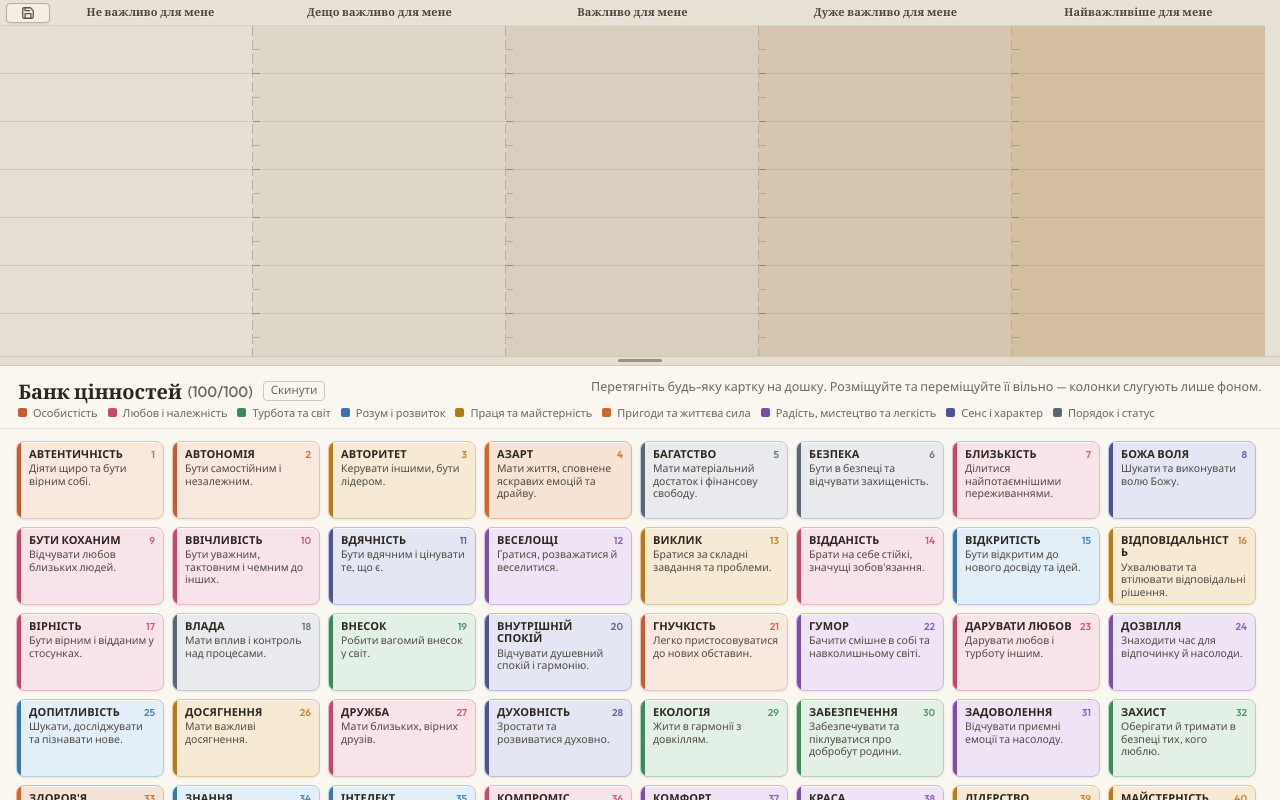
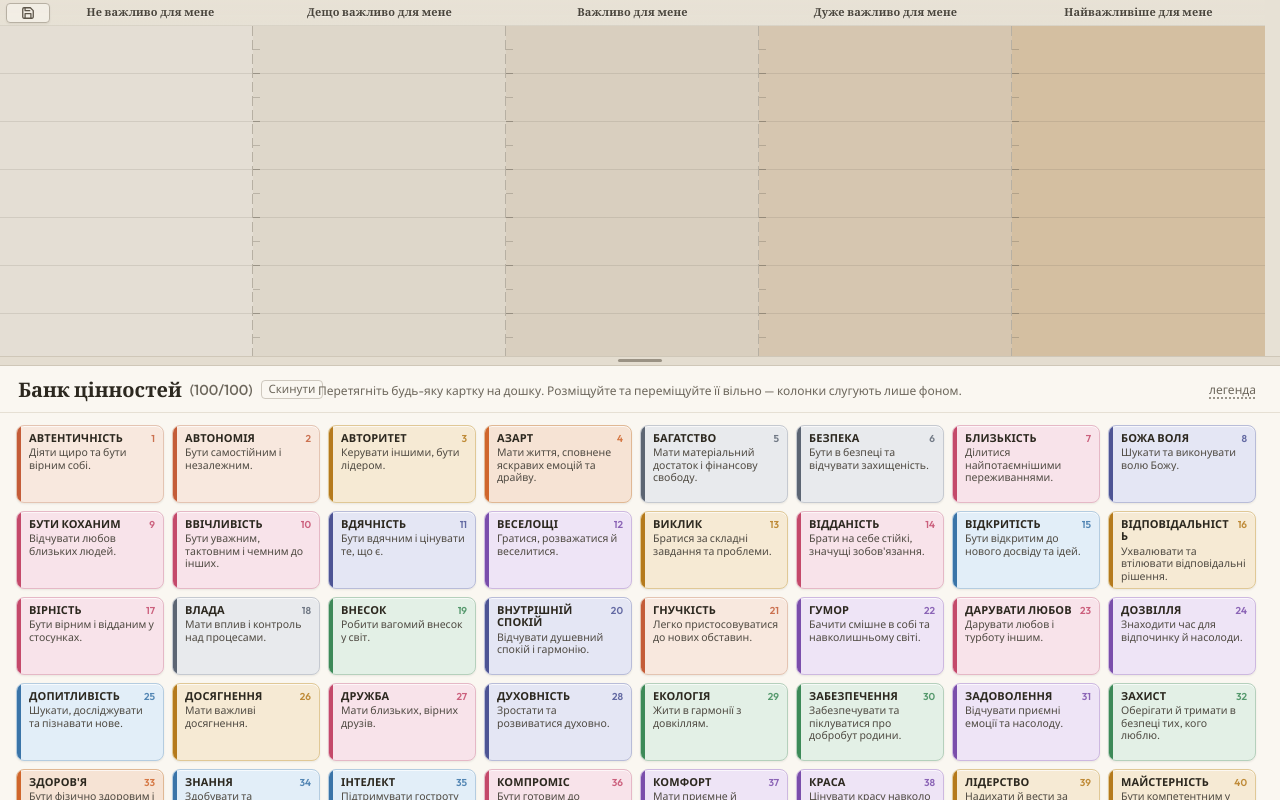
Before and after one commit to danvoronov/githubpages-files_for_my_personal_site_apps, a PHP site: page /act_values/index.html in a window 1280 px wide. Run offline with PHP 8.4, Linux system fonts and the light colour scheme.

Commit message:
згоратян де цінності

```diff
--- a/act_values/app.js
+++ b/act_values/app.js
@@ -130,6 +130,7 @@ const bankHead = bank ? bank.querySelector(".bank-head") : null;
 
 const CARD_W = 148;
 const CARD_H = 78;
+const BOARD_CARD_H = 36;
 const CANVAS_MIN = 2400;
 const COLUMN_COUNT = 5;
 const BOARD_INSET = 4;
@@ -145,7 +146,11 @@ VALUES.forEach((v) => {
   el.innerHTML =
     '<span class="num">' + v.n + "</span>" +
     "<h2>" + v.title + "</h2>" +
-    "<p>" + v.text + "</p>";
+    "<p>" + v.text + "</p>" +
+    '<div class="card-tooltip" aria-hidden="true">' +
+      '<div class="tooltip-num">#' + v.n + "</div>" +
+      '<div class="tooltip-text">' + v.text + "</div>" +
+    "</div>";
   bankCards.appendChild(el);
 });
 
@@ -171,9 +176,10 @@ function finiteNumber(value, fallback) {
 }
 
 function cardSize(card) {
+  const isBoard = card.parentElement === canvas;
   return {
     width: card.offsetWidth || CARD_W,
-    height: card.offsetHeight || CARD_H
+    height: card.offsetHeight || (isBoard ? BOARD_CARD_H : CARD_H)
   };
 }
 
@@ -202,6 +208,7 @@ function setCardLayout(card, zone, xRatio, top) {
 
   card.dataset.zone = String(safeZone);
   card.dataset.xRatio = String(safeRatio);
+  card.dataset.tooltipPos = safeTop < 50 ? "below" : "above";
   card.style.left = left + "px";
   card.style.top = safeTop + "px";
 }
@@ -381,6 +388,7 @@ function loadState() {
         if (!Number.isInteger(itemNumber) || itemNumber < 1 || itemNumber > VALUES.length) return;
         const card = bankCards.querySelector(`.card[data-n="${itemNumber}"]`);
         if (card) {
+          card.classList.add("on-board");
           canvas.appendChild(card);
           card.style.position = "absolute";
           const oldLeft = finiteNumber(item.left, BOARD_INSET);
@@ -490,6 +498,7 @@ function autoScroll() {
 
 function placeOnBoard(card, clientX, clientY, anchorX, anchorY) {
   const canvasRect = canvas.getBoundingClientRect();
+  card.classList.add("on-board");
   canvas.appendChild(card);
   card.style.position = "absolute";
   card.style.transform = "";
@@ -507,6 +516,7 @@ function placeOnBoard(card, clientX, clientY, anchorX, anchorY) {
 }
 
 function returnToBank(card) {
+  card.classList.remove("on-board");
   card.style.position = "";
   card.style.left = "";
   card.style.top = "";
@@ -516,6 +526,7 @@ function returnToBank(card) {
   card.style.height = "";
   delete card.dataset.zone;
   delete card.dataset.xRatio;
+  delete card.dataset.tooltipPos;
 
   const num = Number(card.dataset.n);
   const children = Array.from(bankCards.querySelectorAll(".card"));
@@ -538,6 +549,7 @@ function resetAllCards() {
   }
   const placedCards = Array.from(canvas.querySelectorAll(".card"));
   placedCards.forEach((card) => {
+    card.classList.remove("on-board");
     card.style.position = "";
     card.style.left = "";
     card.style.top = "";
@@ -547,6 +559,7 @@ function resetAllCards() {
     card.style.height = "";
     delete card.dataset.zone;
     delete card.dataset.xRatio;
+    delete card.dataset.tooltipPos;
   });
 
   const allCards = Array.from(bankCards.children).concat(placedCards);
@@ -601,7 +614,7 @@ function exportBoardToPng() {
   let maxCardBottom = 350;
   placedCards.forEach((c) => {
     const top = parseFloat(c.style.top) || 0;
-    const bottom = top + CARD_H + 30;
+    const bottom = top + BOARD_CARD_H + 30;
     if (bottom > maxCardBottom) maxCardBottom = bottom;
   });
   const contentHeight = Math.max(board.clientHeight || 500, Math.ceil(maxCardBottom));
@@ -689,8 +702,8 @@ function exportBoardToPng() {
     const rawY = parseFloat(card.style.top) || 0;
     const y = rawY + labelH;
     const w = CARD_W;
-    const h = CARD_H;
-    const r = 8;
+    const h = BOARD_CARD_H;
+    const r = 6;
 
     let style = { bg: "#ffffff", border: "#cccccc", accent: "#333333" };
     for (const [cls, st] of Object.entries(GROUP_STYLES)) {
@@ -718,50 +731,21 @@ function exportBoardToPng() {
     drawRound(x, y, w, h, r);
     ctx.stroke();
 
-    // Accent strip (left 4px)
-    ctx.save();
-    drawRound(x, y, w, h, r);
-    ctx.clip();
-    ctx.fillStyle = style.accent;
-    ctx.fillRect(x, y, 4, h);
-    ctx.restore();
-
-    // Card number
-    const numEl = card.querySelector(".num");
-    if (numEl) {
-      ctx.fillStyle = style.accent;
-      ctx.font = "600 10px Outfit, 'Segoe UI', system-ui, sans-serif";
-      ctx.textAlign = "right";
-      ctx.textBaseline = "top";
-      ctx.fillText(numEl.textContent.trim(), x + w - 8, y + 6);
-    }
-
-    // Card title (with 2-line wrapping support for long titles)
+    // Card title (centered horizontally and vertically in compact card)
     const h2El = card.querySelector("h2");
-    let textStartY = y + 24;
     if (h2El) {
       ctx.fillStyle = "#2c281f";
-      ctx.font = "600 11px Outfit, 'Segoe UI', system-ui, sans-serif";
-      ctx.textAlign = "left";
-      ctx.textBaseline = "top";
-      const titleLines = wrapText(ctx, h2El.textContent.trim().toUpperCase(), w - 30);
-      titleLines.slice(0, 2).forEach((tLine, tIdx) => {
-        ctx.fillText(tLine, x + 12, y + 6 + tIdx * 12);
-      });
-      textStartY = y + 8 + Math.min(2, titleLines.length) * 12;
-    }
-
-    // Card text
-    const pEl = card.querySelector("p");
-    if (pEl) {
-      ctx.fillStyle = "#4f4a42";
-      ctx.font = "400 10px Outfit, 'Segoe UI', system-ui, sans-serif";
-      ctx.textAlign = "left";
-      ctx.textBaseline = "top";
-      const lines = wrapText(ctx, pEl.textContent.trim(), w - 20);
-      lines.slice(0, 3).forEach((line, idx) => {
-        ctx.fillText(line, x + 12, textStartY + idx * 12.5);
-      });
+      ctx.font = "600 10.5px Outfit, 'Segoe UI', system-ui, sans-serif";
+      ctx.textAlign = "center";
+      ctx.textBaseline = "middle";
+      const titleLines = wrapText(ctx, h2El.textContent.trim().toUpperCase(), w - 16);
+      const textX = x + w / 2;
+      if (titleLines.length <= 1) {
+        ctx.fillText(titleLines[0] || "", textX, y + h / 2);
+      } else {
+        ctx.fillText(titleLines[0], textX, y + 12);
+        ctx.fillText(titleLines[1], textX, y + 24);
+      }
     }
   });
 
@@ -869,7 +853,12 @@ document.addEventListener("pointerdown", (e) => {
   if (!card) return;
   e.preventDefault();
   const rect = card.getBoundingClientRect();
-  const fromBoard = card.parentElement === canvas;
+  const fromBoard = card.parentElement === canvas || card.classList.contains("on-board");
+  if (fromBoard) {
+    card.classList.add("on-board");
+  } else {
+    card.classList.remove("on-board");
+  }
   drag = {
     card,
     anchorX: clamp((e.clientX - rect.left) / Math.max(1, rect.width), 0, 1),
@@ -949,6 +938,7 @@ function cancelDrag() {
   card.style.width = "";
   card.style.height = "";
   if (origin.type === "board") {
+    card.classList.add("on-board");
     canvas.appendChild(card);
     card.style.position = "absolute";
     setCardLayout(card, origin.zone, origin.xRatio, origin.top);
--- a/act_values/index.html
+++ b/act_values/index.html
@@ -42,23 +42,29 @@
     <section id="bank" aria-label="Банк цінностей">
       <div class="bank-head">
         <div class="bank-head-top">
-          <h1>
-            Банк цінностей
+          <div class="bank-head-left">
+            <h1>Банк цінностей</h1>
             <span id="bank-count" class="bank-count">(100/100)</span>
             <button id="reset-btn" class="bank-reset-btn" type="button" title="Скинути всі картки до банку">Скинути</button>
-          </h1>
-          <p>Перетягніть будь-яку картку на дошку. Розміщуйте та переміщуйте її вільно — колонки слугують лише фоном.</p>
-        </div>
-        <div class="legend">
-          <i style="--swatch:#c45c38">Особистість</i>
-          <i style="--swatch:#c4496a">Любов і належність</i>
-          <i style="--swatch:#3d8a58">Турбота та світ</i>
-          <i style="--swatch:#3a74a8">Розум і розвиток</i>
-          <i style="--swatch:#b57a1c">Праця та майстерність</i>
-          <i style="--swatch:#d0662c">Пригоди та життєва сила</i>
-          <i style="--swatch:#7a4eab">Радість, мистецтво та легкість</i>
-          <i style="--swatch:#4d5494">Сенс і характер</i>
-          <i style="--swatch:#5c6573">Порядок і статус</i>
+          </div>
+          <p class="bank-head-desc">Перетягніть будь-яку картку на дошку. Розміщуйте та переміщуйте її вільно — колонки слугують лише фоном.</p>
+          <div class="legend-trigger" tabindex="0" role="button" aria-haspopup="true" aria-label="Показати легенду категорій">
+            <span class="legend-link">легенда</span>
+            <div class="legend-popover" role="tooltip">
+              <div class="legend-title">Категорії цінностей</div>
+              <div class="legend-items">
+                <div class="legend-item"><i style="--swatch:#c45c38"></i><span>Особистість</span></div>
+                <div class="legend-item"><i style="--swatch:#c4496a"></i><span>Любов і належність</span></div>
+                <div class="legend-item"><i style="--swatch:#3d8a58"></i><span>Турбота та світ</span></div>
+                <div class="legend-item"><i style="--swatch:#3a74a8"></i><span>Розум і розвиток</span></div>
+                <div class="legend-item"><i style="--swatch:#b57a1c"></i><span>Праця та майстерність</span></div>
+                <div class="legend-item"><i style="--swatch:#d0662c"></i><span>Пригоди та життєва сила</span></div>
+                <div class="legend-item"><i style="--swatch:#7a4eab"></i><span>Радість, мистецтво та легкість</span></div>
+                <div class="legend-item"><i style="--swatch:#4d5494"></i><span>Сенс і характер</span></div>
+                <div class="legend-item"><i style="--swatch:#5c6573"></i><span>Порядок і статус</span></div>
+              </div>
+            </div>
+          </div>
         </div>
       </div>
       <div id="bank-cards"></div>
--- a/act_values/style.css
+++ b/act_values/style.css
@@ -352,11 +352,31 @@ body.is-resizing * {
 }
 
 .bank-head {
+  position: relative;
+  z-index: 100;
   display: flex;
   flex-direction: column;
-  padding: 12px 18px 8px;
+  padding: 10px 18px 8px;
   border-bottom: 1px solid #e6e0d4;
   flex-shrink: 0;
+}
+
+.bank-head-top {
+  position: relative;
+  display: flex;
+  align-items: center;
+  justify-content: space-between;
+  gap: 14px;
+  min-height: 28px;
+  width: 100%;
+}
+
+.bank-head-left {
+  display: flex;
+  align-items: center;
+  gap: 8px;
+  flex-shrink: 0;
+  white-space: nowrap;
 }
 
 .bank-head h1 {
@@ -364,17 +384,18 @@ body.is-resizing * {
   font-family: Fraunces, Georgia, serif;
   font-size: 20px;
   font-weight: 640;
-  display: flex;
+  color: var(--ink);
+  display: inline-flex;
   align-items: center;
-  gap: 6px;
-  flex-wrap: wrap;
+  white-space: nowrap;
 }
 
 .bank-count {
   font-family: Outfit, "Segoe UI", system-ui, sans-serif;
-  font-size: 15px;
+  font-size: 14.5px;
   font-weight: 500;
   color: var(--muted);
+  white-space: nowrap;
 }
 
 .bank-reset-btn {
@@ -386,9 +407,9 @@ body.is-resizing * {
   border: 1px solid rgba(183, 176, 163, 0.65);
   border-radius: 4px;
   padding: 1px 7px 2px;
-  margin-left: 4px;
   cursor: pointer;
   line-height: 1.3;
+  white-space: nowrap;
   transition: background 0.15s, color 0.15s, border-color 0.15s, transform 0.12s;
 }
 
@@ -403,41 +424,135 @@ body.is-resizing * {
   transform: scale(0.97);
 }
 
-.bank-head-top {
-  display: flex;
-  align-items: flex-start;
-  justify-content: space-between;
-  gap: 6px 14px;
+.bank-head-desc {
+  position: absolute;
+  left: 50%;
+  top: 50%;
+  transform: translate(-50%, -50%);
+  margin: 0;
+  font-size: 12px;
+  color: var(--muted);
+  text-align: center;
+  white-space: nowrap;
+  max-width: calc(100% - 460px);
+  overflow: hidden;
+  text-overflow: ellipsis;
+  pointer-events: none;
 }
 
-.bank-head p {
-  margin: 0;
-  font-size: 12.5px;
-  color: var(--muted);
-  text-align: right;
+.legend-trigger {
+  position: relative;
+  margin-left: auto;
+  display: inline-flex;
+  align-items: center;
+  cursor: pointer;
+  padding: 2px 6px;
+  z-index: 101;
+  flex-shrink: 0;
 }
 
-.legend {
-  display: flex;
-  flex-wrap: wrap;
-  gap: 4px 10px;
+.legend-link {
+  font-family: Outfit, "Segoe UI", system-ui, sans-serif;
+  font-size: 12px;
+  font-weight: 500;
+  color: var(--muted);
+  text-decoration: underline dotted 1.5px rgba(109, 103, 92, 0.7);
+  text-underline-offset: 3px;
+  cursor: pointer;
+  transition: color 0.15s ease, text-decoration-color 0.15s ease;
 }
 
-.legend i {
+.legend-trigger:hover .legend-link,
+.legend-trigger:focus-visible .legend-link {
+  color: var(--ink);
+  text-decoration-color: var(--ink);
+}
+
+.legend-popover {
+  position: absolute;
+  top: calc(100% + 8px);
+  bottom: auto;
+  right: 0;
+  left: auto;
+  transform: translateY(-4px);
+  background: #faf7f1;
+  border: 1px solid #cfc7b8;
+  border-radius: 8px;
+  padding: 10px 14px 11px;
+  box-shadow: 0 12px 32px rgba(44, 40, 31, 0.22), 0 2px 8px rgba(44, 40, 31, 0.08);
+  min-width: 220px;
+  width: max-content;
+  max-width: 280px;
+  opacity: 0;
+  visibility: hidden;
+  pointer-events: none;
+  transition: opacity 0.15s ease, transform 0.15s ease, visibility 0.15s ease;
+  z-index: 9999;
+}
+
+.legend-popover::after {
+  content: "";
+  position: absolute;
+  bottom: 100%;
+  right: 20px;
+  left: auto;
+  border-width: 0 5px 5px 5px;
+  border-style: solid;
+  border-color: transparent transparent #faf7f1 transparent;
+}
+
+.legend-popover::before {
+  content: "";
+  position: absolute;
+  bottom: 100%;
+  right: 19px;
+  left: auto;
+  border-width: 0 6px 6px 6px;
+  border-style: solid;
+  border-color: transparent transparent #cfc7b8 transparent;
+}
+
+.legend-trigger:hover .legend-popover,
+.legend-trigger:focus-within .legend-popover {
+  opacity: 1;
+  visibility: visible;
+  pointer-events: auto;
+  transform: translateY(0);
+}
+
+.legend-title {
+  font-family: Fraunces, Georgia, serif;
+  font-size: 12.5px;
+  font-weight: 640;
+  color: var(--ink);
+  margin-bottom: 7px;
+  padding-bottom: 4px;
+  border-bottom: 1px solid rgba(183, 176, 163, 0.35);
+}
+
+.legend-items {
+  display: flex;
+  flex-direction: column;
+  gap: 5px;
+}
+
+.legend-item {
   display: flex;
   align-items: center;
-  gap: 6px;
-  font-style: normal;
-  font-size: 11px;
-  color: var(--muted);
+  gap: 8px;
+  font-size: 11.5px;
+  font-weight: 500;
+  color: #3e3930;
+  line-height: 1.25;
 }
 
-.legend i::before {
-  content: "";
-  width: 9px;
-  height: 9px;
-  border-radius: 2px;
+.legend-item i {
+  width: 10px;
+  height: 10px;
+  border-radius: 2.5px;
   background: var(--swatch);
+  flex-shrink: 0;
+  display: inline-block;
 }
 
 #bank-cards {
```
Also changed, not shown: other parts of act_values/style.css (+157 -11 lines).
